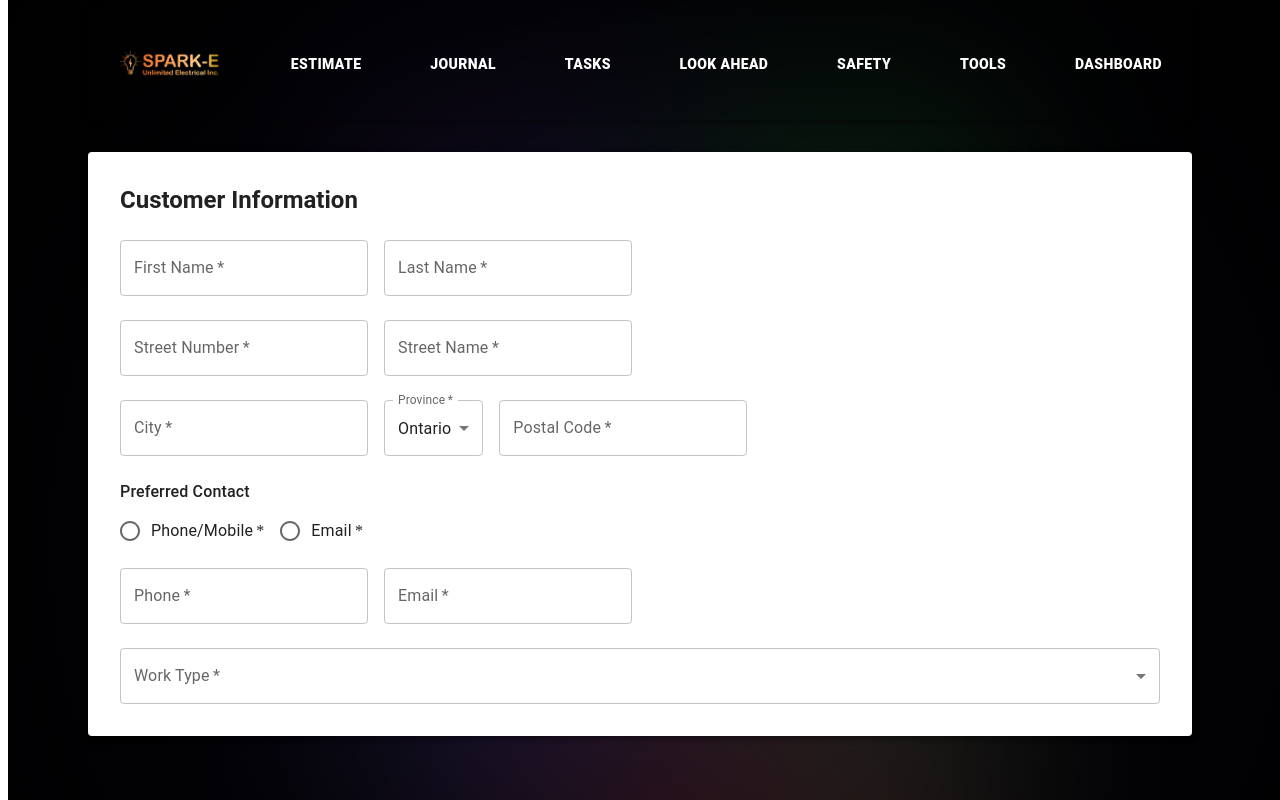
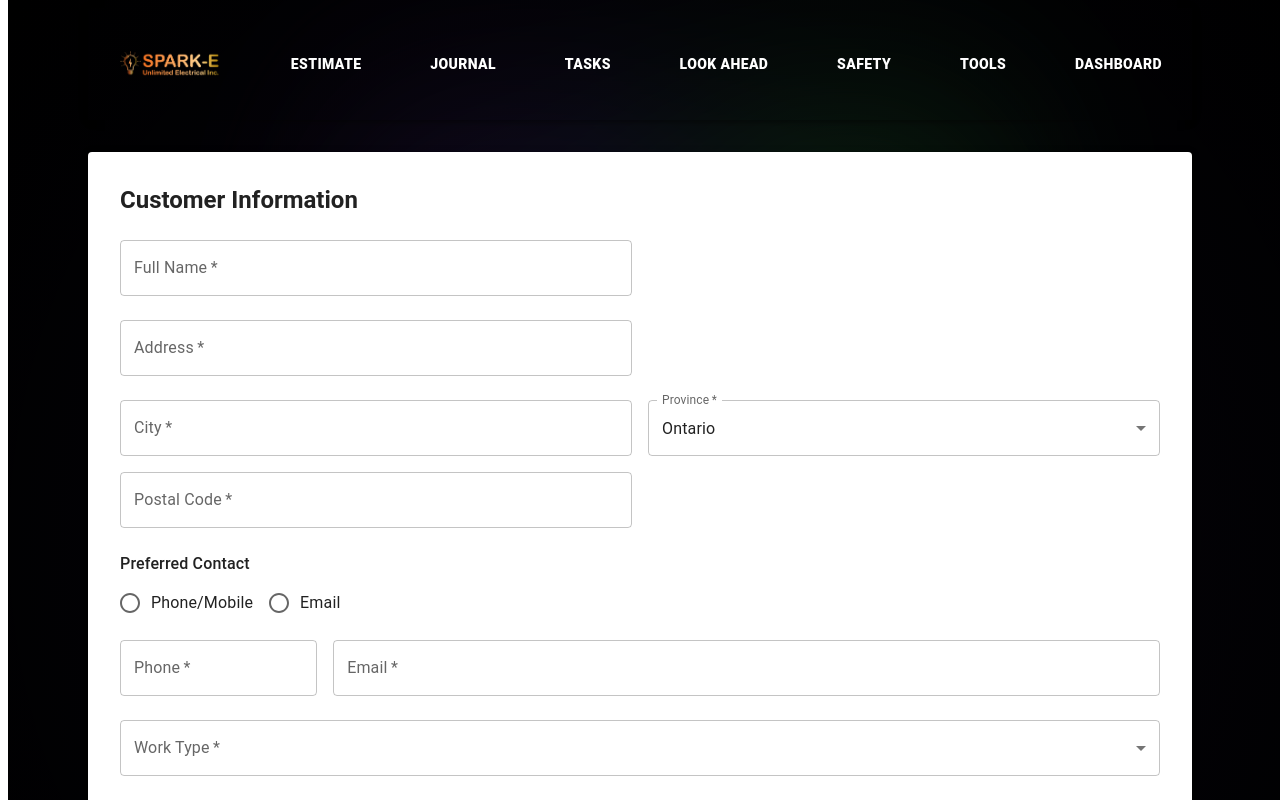
Before and after one commit to sparkeUnlimited/sparke-pm-app, a Next.js app: page /estimate in a window 1280 px wide. Shown: the top 800 px of the page. Built offline with nearby package versions, Linux system fonts and the light colour scheme; some icons are missing.

Commit message:
Updated form for easier data entry

```diff
--- a/components/EstimateForm.tsx
+++ b/components/EstimateForm.tsx
@@ -49,7 +49,6 @@ const formatPostalCode = (value: string) => {
   return last ? `${first} ${last}` : first;
 };
 
-
 export type EstimateRow = {
   serviceId?: string;
   labourUnits: number;
@@ -69,10 +68,8 @@ const unitDivisor = { Each: 1, C: 100, M: 1000 } as const;
 const EstimateForm = () => {
   const [services, setServices] = useState<ServiceItem[]>([]);
 
-  const [firstName, setFirstName] = useState("");
-  const [lastName, setLastName] = useState("");
-  const [streetNum, setStreetNum] = useState("");
-  const [streetName, setStreetName] = useState("");
+  const [fullName, setFullName] = useState("");
+  const [address, setAddress] = useState("");
   const [city, setCity] = useState("");
   const [province, setProvince] = useState("ON");
   const [postalCode, setPostalCode] = useState("");
@@ -99,10 +96,8 @@ const EstimateForm = () => {
   }, []);
 
   const customerValid =
-    firstName &&
-    lastName &&
-    streetNum &&
-    streetName &&
+    fullName &&
+    address &&
     city &&
     province &&
     postalCode &&
@@ -167,10 +162,8 @@ const EstimateForm = () => {
     e.preventDefault();
     const data = {
       customer: {
-        firstName,
-        lastName,
-        streetNum,
-        streetName,
+        fullName,
+        address,
         city,
         province,
         postalCode,
@@ -199,7 +192,7 @@ const EstimateForm = () => {
     };
 
     const pdfBlob = new Blob([], { type: "application/pdf" });
-    await ensureCustomerFolder(`${firstName}_${lastName}/${streetName}`);
+    await ensureCustomerFolder(`${fullName}_${address}`);
     await sendEstimateEmail(data, pdfBlob);
   };
 
@@ -210,36 +203,30 @@ const EstimateForm = () => {
           <Typography variant="h5" fontWeight="bold">
             Customer Information
           </Typography>
-          <Stack direction={{ xs: "column", sm: "row" }} spacing={2}>
+          <Grid container spacing={2}>
+            <Grid size={{ xs: 12, sm: 6 }}>
               <TextField
-              label="First Name"
-              value={firstName}
-              onChange={(e) => setFirstName(e.target.value)}
+                label="Full Name"
+                value={fullName}
+                onChange={(e) => setFullName(e.target.value)}
                 required
+                fullWidth
               />
+            </Grid>
+          </Grid>
+          <Grid container spacing={2}>
+            <Grid size={{ xs: 12, sm: 6 }}>
               <TextField
-              label="Last Name"
-              value={lastName}
-              onChange={(e) => setLastName(e.target.value)}
+                label="Address"
+                value={address}
+                onChange={(e) => setAddress(e.target.value)}
                 required
+                fullWidth
               />
-          </Stack>
-          <Stack direction={{ xs: "column", sm: "row" }} spacing={2}>
-            <TextField
-              label="Street Number"
-              value={streetNum}
-              onChange={(e) => setStreetNum(e.target.value)}
-              required
-            />
-            <TextField
-              label="Street Name"
-              value={streetName}
-              onChange={(e) => setStreetName(e.target.value)}
-              required
-            />
-          </Stack>
+            </Grid>
+          </Grid>
           <Grid container spacing={2}>
-            <Grid item xs={12} sm={8}>
+            <Grid size={{ xs: 12, sm: 6 }}>
               <TextField
                 label="City"
                 value={city}
@@ -248,7 +235,7 @@ const EstimateForm = () => {
                 fullWidth
               />
             </Grid>
-            <Grid item xs={6} sm={2}>
+            <Grid size={{ xs: 12, sm: 6 }}>
               <FormControl fullWidth required>
                 <InputLabel id="prov">Province</InputLabel>
                 <Select
@@ -265,7 +252,7 @@ const EstimateForm = () => {
                 </Select>
               </FormControl>
             </Grid>
-            <Grid item xs={6} sm={2}>
+            <Grid size={{ xs: 12, sm: 6 }}>
               <TextField
                 label="Postal Code"
                 value={postalCode}
@@ -284,8 +271,8 @@ const EstimateForm = () => {
               value={contactMethod}
               onChange={(e) => setContactMethod(e.target.value)}
             >
-              <FormControlLabel value="phone" control={<Radio required />} label="Phone/Mobile" />
-              <FormControlLabel value="email" control={<Radio required />} label="Email" />
+              <FormControlLabel value="phone" control={<Radio />} label="Phone/Mobile" />
+              <FormControlLabel value="email" control={<Radio />} label="Email" />
             </RadioGroup>
             <Stack direction={{ xs: "column", sm: "row" }} spacing={2} mt={2}>
               <TextField
@@ -300,6 +287,7 @@ const EstimateForm = () => {
                 value={email}
                 onChange={(e) => setEmail(e.target.value)}
                 required
+                fullWidth
               />
             </Stack>
           </Box>
```
Lines whose indentation alone changed are shown as unchanged.
